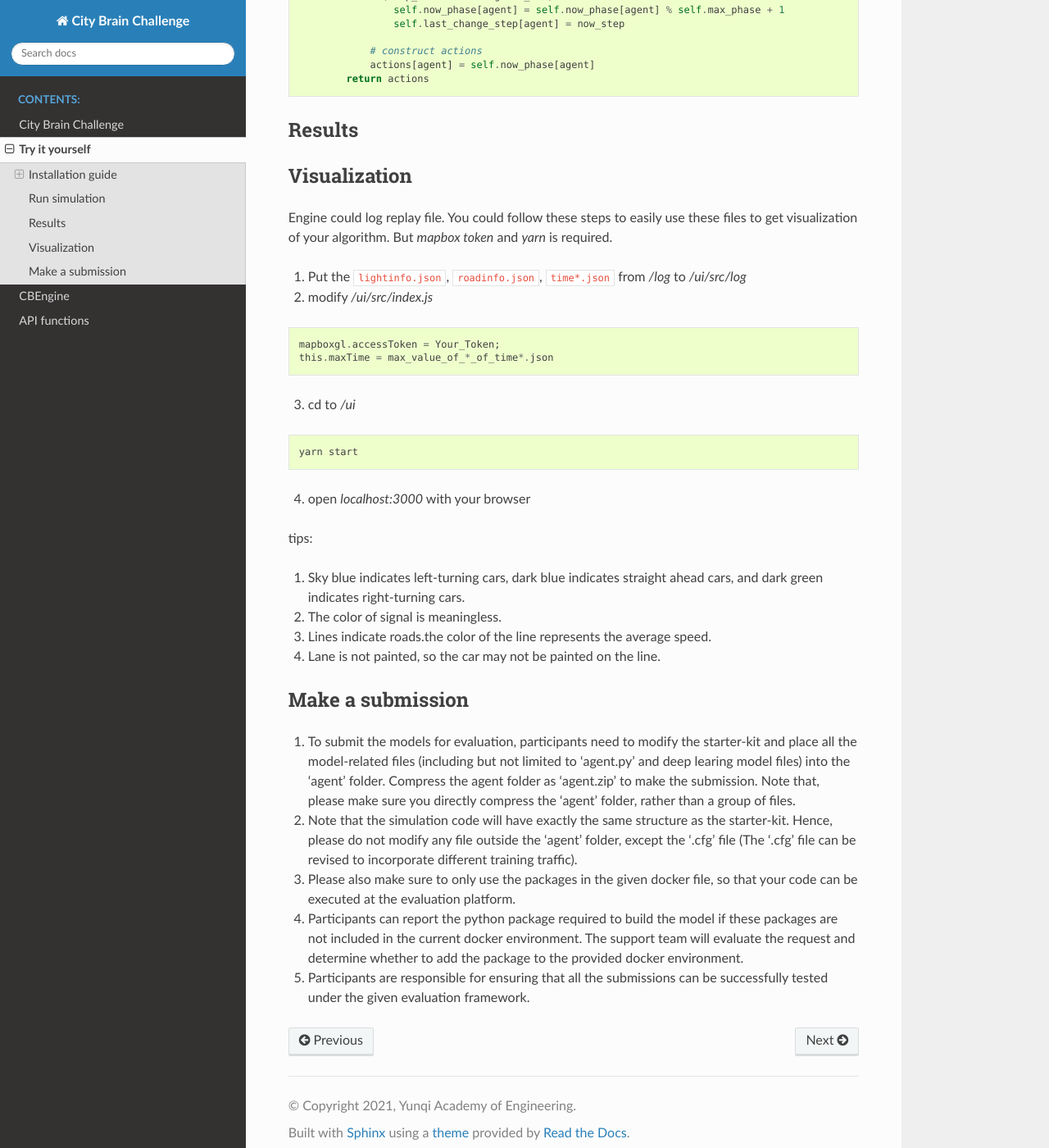
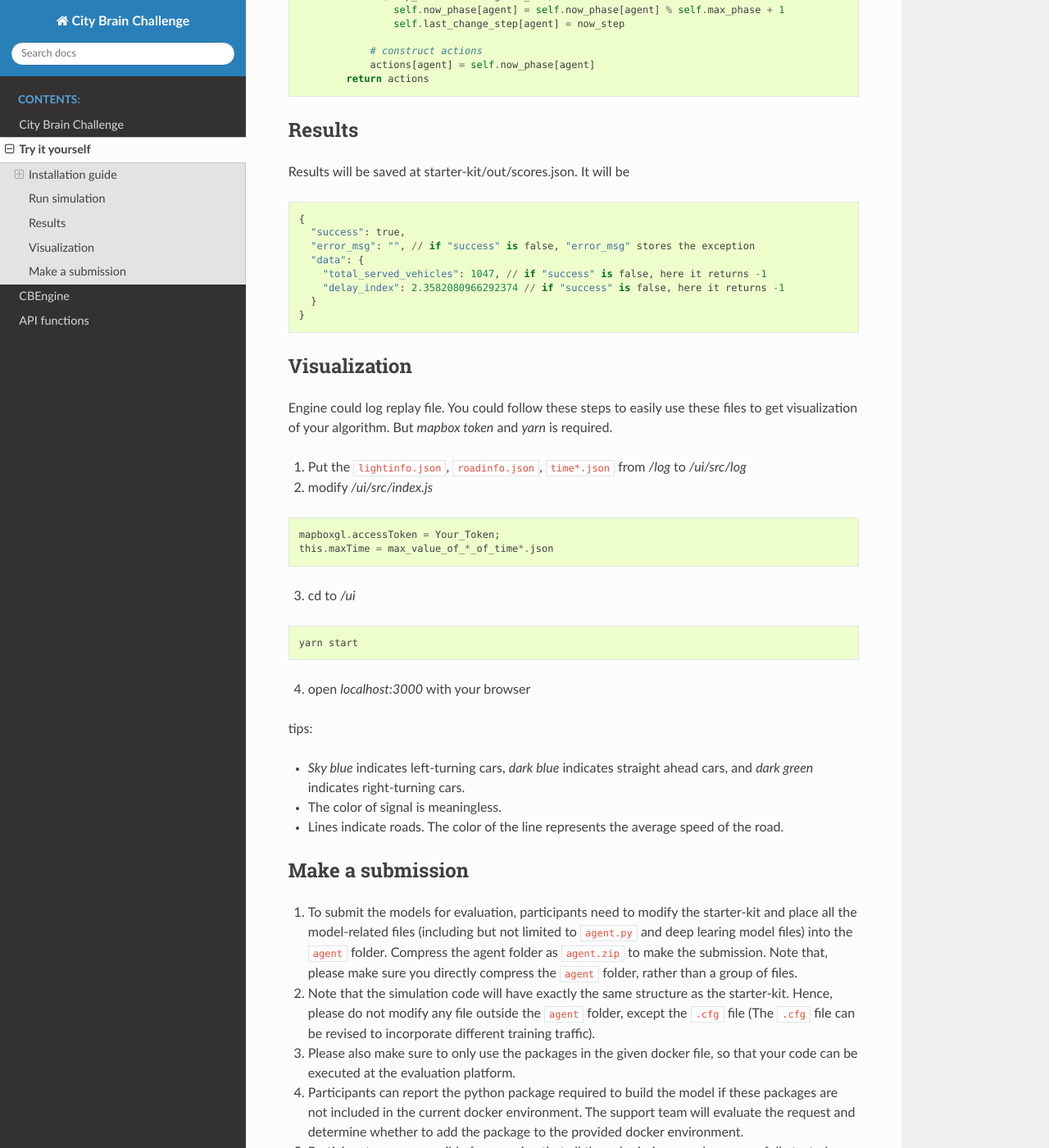
Before and after one commit to CityBrainChallenge/KDDCup2021-CityBrainChallenge, a Sphinx documentation site: the page built from docs/try-it-yourself.rst, in a window 1280 px wide and 1400 px high, scrolled down 2302 px. Shown: the whole window at 82% size. Built offline with Sphinx 7.4.7 and the Read the Docs theme 2.0.0, drawn with Linux system fonts in a browser that asks for light colours.

Commit message:
update try-it-yourself.rst

```diff
--- a/docs/try-it-yourself.rst
+++ b/docs/try-it-yourself.rst
@@ -3,12 +3,12 @@
 Try it yourself
 ==================
 
-===============
+===================
 Installation guide
-===============
+===================
 
 Installation via Docker
------------
+----------------------------
 
 The engine and gym environment is built in a docker image. You can pull it down to easily build the nessary environment.
 For now, the tag of latest image is 0.1.0, we will notify you if a new version is pushed.
@@ -32,9 +32,9 @@ After having pull down the docker image and clone the starter-kit, you could run
     python3 evaluate.py --input_dir agent --output_dir out --sim_cfg cfg/simulator.cfg
 
 
-===============
+================
 Run simulation
-===============
+================
 
 To run this enviroment, you just need to run `demo.py` in starter-kit after installation, where the `action` is empty.
 
@@ -137,7 +137,18 @@ Here is a simple example of a fixed time agent to coordinate the traffic signal.
 Results
 ===============
 
+Results will be saved at starter-kit/out/scores.json. It will be
 
+.. code-block::
+
+    {
+      "success": true,
+      "error_msg": "", // if "success" is false, "error_msg" stores the exception
+      "data": {
+        "total_served_vehicles": 1047, // if "success" is false, here it returns -1
+        "delay_index": 2.3582080966292374 // if "success" is false, here it returns -1
+      }
+    }
 
 ===============
 Visualization
@@ -164,19 +175,19 @@ Engine could log replay file. You could follow these steps to easily use these f
 
 tips:
 
-1. Sky blue indicates left-turning cars, dark blue indicates straight ahead cars, and dark green indicates right-turning cars.
-2. The color of signal is meaningless.
-3. Lines indicate roads.the color of the line represents the average speed.
-4. Lane is not painted, so the car may not be painted on the line.
+- *Sky blue* indicates left-turning cars, *dark blue* indicates straight ahead cars, and *dark green* indicates right-turning cars.
+- The color of signal is meaningless.
+- Lines indicate roads. The color of the line represents the average speed of the road.
 
 
-===============
+
+==================
 Make a submission
-===============
+==================
 
-1. To submit the models for evaluation, participants need to modify the starter-kit and place all the model-related files (including but not limited to 'agent.py' and deep learing model files) into the 'agent' folder. Compress the agent folder as 'agent.zip' to make the submission. Note that, please make sure you directly compress the 'agent' folder, rather than a group of files.
+1. To submit the models for evaluation, participants need to modify the starter-kit and place all the model-related files (including but not limited to ``agent.py`` and deep learing model files) into the ``agent`` folder. Compress the agent folder as ``agent.zip`` to make the submission. Note that, please make sure you directly compress the ``agent`` folder, rather than a group of files.
 
-2. Note that the simulation code will have exactly the same structure as the starter-kit. Hence, please do not modify any file outside the 'agent' folder, except the '.cfg' file (The '.cfg' file can be revised to incorporate different training traffic).
+2. Note that the simulation code will have exactly the same structure as the starter-kit. Hence, please do not modify any file outside the ``agent`` folder, except the ``.cfg`` file (The ``.cfg`` file can be revised to incorporate different training traffic).
 
 3. Please also make sure to only use the packages in the given docker file, so that your code can be executed at the evaluation platform.
 
```
